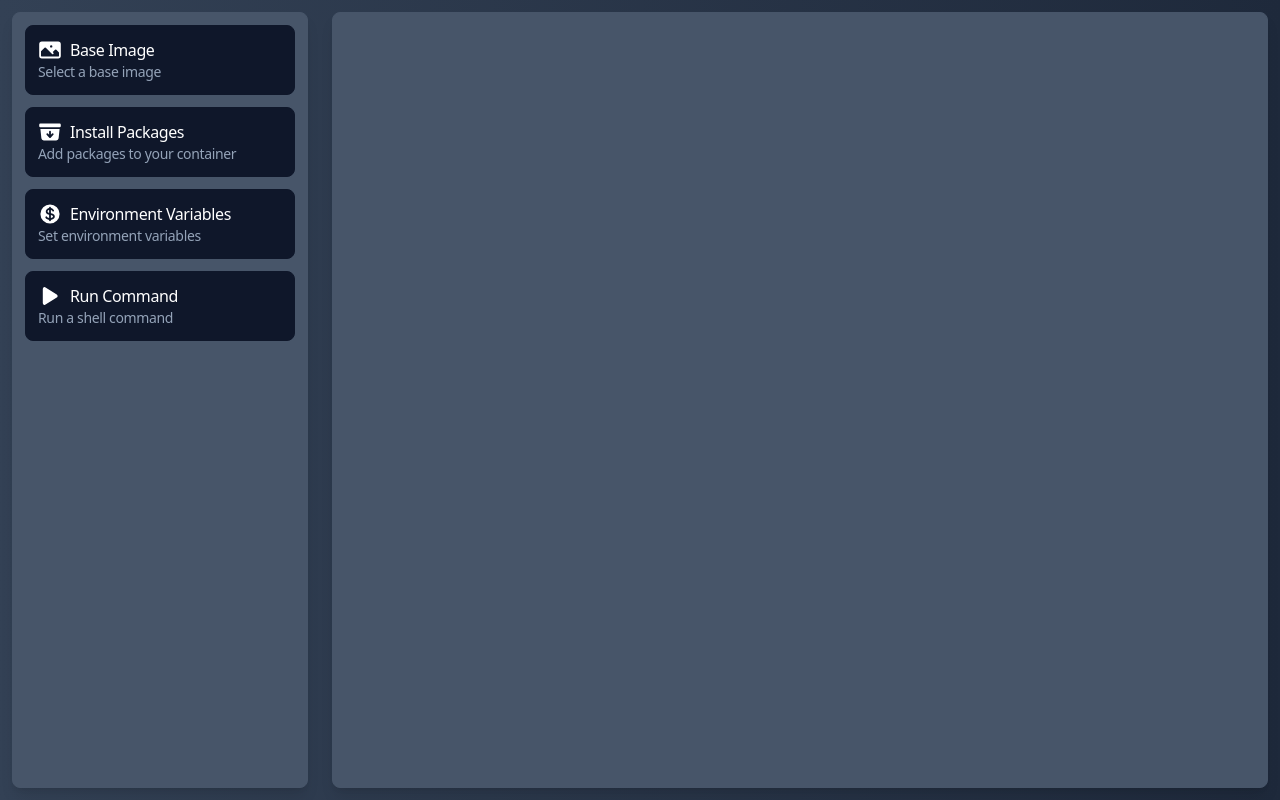
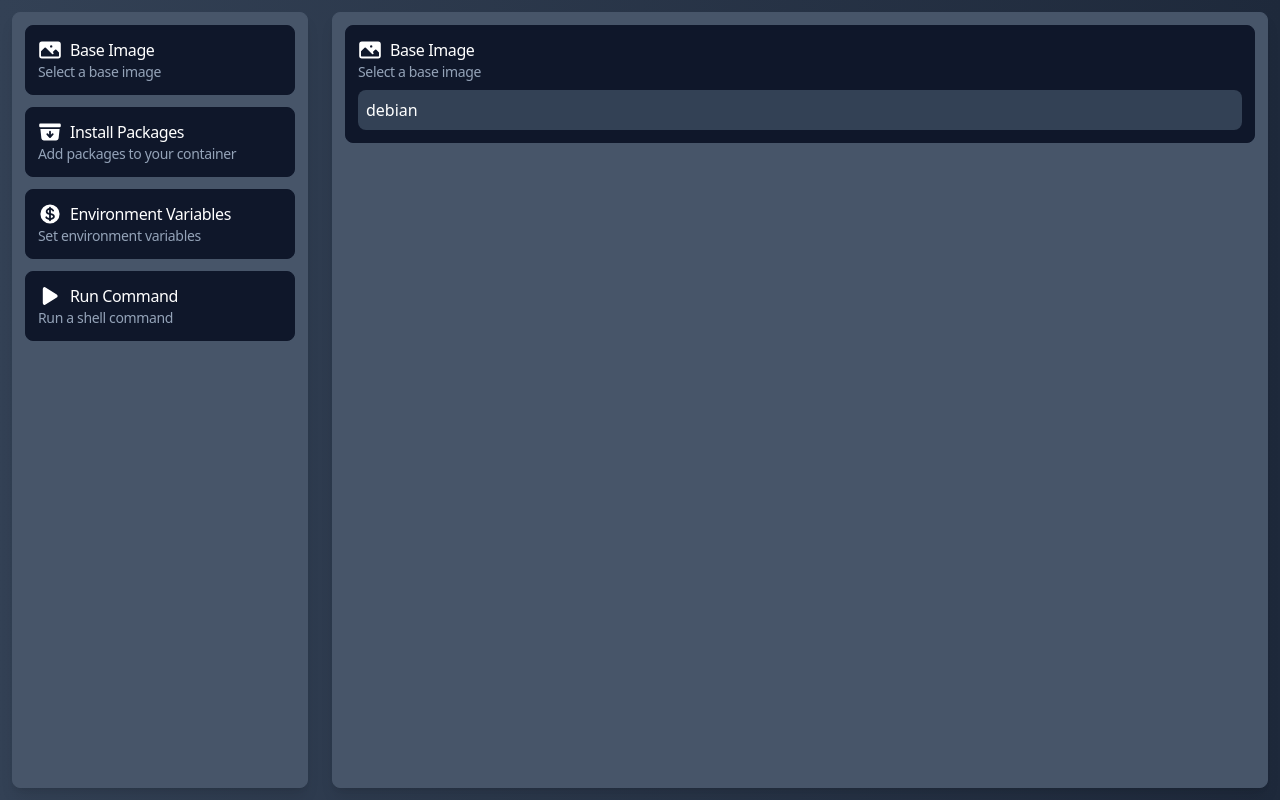
Before and after one commit to claby2/blocker, a React (Vite) app in the folder frontend/: page /build in a window 1280 px wide. Built offline with nearby package versions, Linux system fonts and the light colour scheme.

Commit message:
fix: add default base image
Signed-off-by: Lucas Sta Maria <lucas@priime.dev>

```diff
--- a/frontend/src/App.tsx
+++ b/frontend/src/App.tsx
@@ -3,10 +3,16 @@ import { HTML5Backend } from "react-dnd-html5-backend";
 import Sidebar from "./components/Sidebar";
 import Canvas from "./components/Canvas";
 import { useState } from "react";
-import { BlockData } from "./components/Block";
+import { BlockData, BlockType } from "./components/Block";
 
 function App() {
-  const [blocks, setBlocks] = useState<BlockData[]>([]);
+  const [blocks, setBlocks] = useState<BlockData[]>([
+    {
+      type: BlockType.BaseImage,
+      subtitle: "Select a base image",
+      data: "debian"
+    }
+  ]);
 
   return (
     <DndProvider backend={HTML5Backend}>
```
